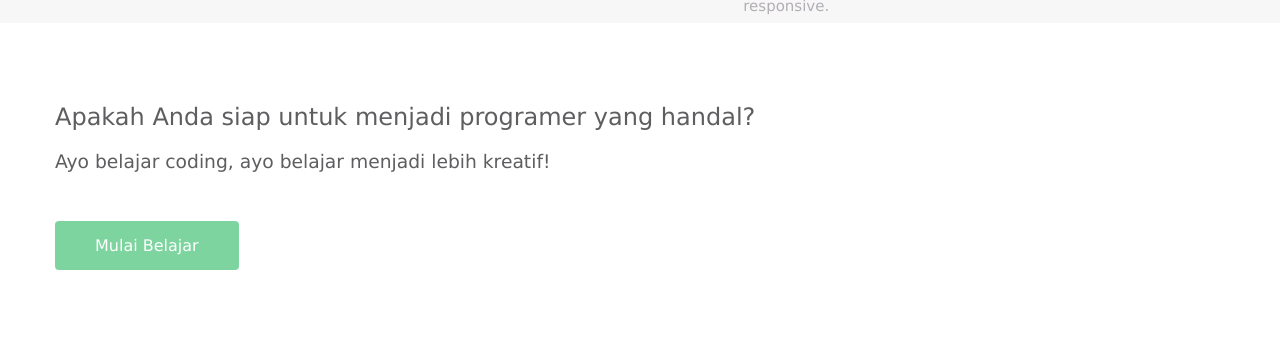
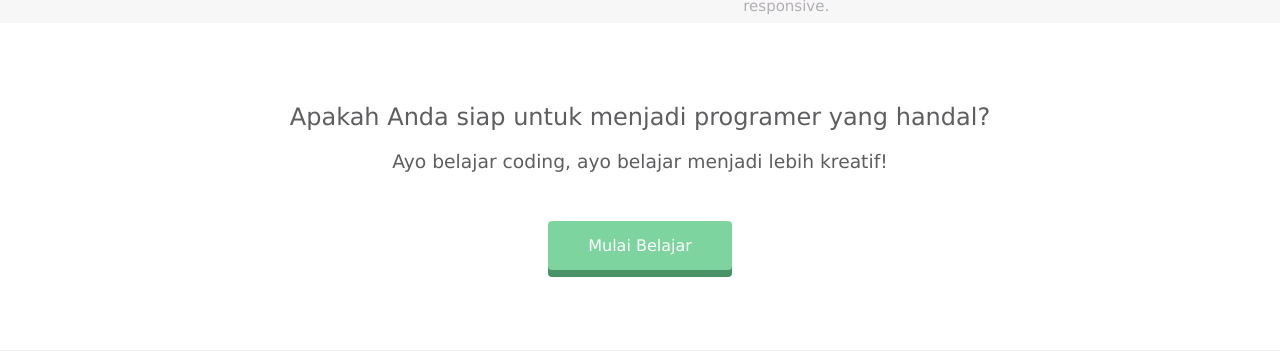
Before and after one commit to dudusamidi/DTS2022-GolangBatch3-Class5, a plain HTML site: page index.html in a window 1280 px wide. Shown: the part 1303-1654 px from the top of the page. Before the commit the page ends 1573 px from the top, so only its background shows below. Drawn offline with Linux system fonts and the light colour scheme.

Commit message:
membuat tombol 3d

```diff
--- a/stylesheet.css
+++ b/stylesheet.css
@@ -157,13 +157,24 @@ header {
   color: #b3aeb5;
 }
 
+
+
+/* Tambahkan CSS untuk message-wrapper */
+.message-wrapper{
+  border-bottom: 1px solid #eee;
+  padding-bottom: 80px;
+  text-align: center;
+}
+
 /* Tambahkan CSS untuk message */
-.message{
+.message {
+  padding: 15px 40px;
   background-color: #5dca88;
-  padding-top: 15px;
-  padding-bottom: 15px;
-  padding-left: 40px;
-  padding-right: 40px;
+  /* Ubah property cursor ke pointer */
+  cursor: pointer;
+  /* Ubah property box-shadow */
+  box-shadow: 0 7px #1a7940;
+
 }
 
 /* Tambahkan CSS untuk tag <h3> di dalam heading */
```
